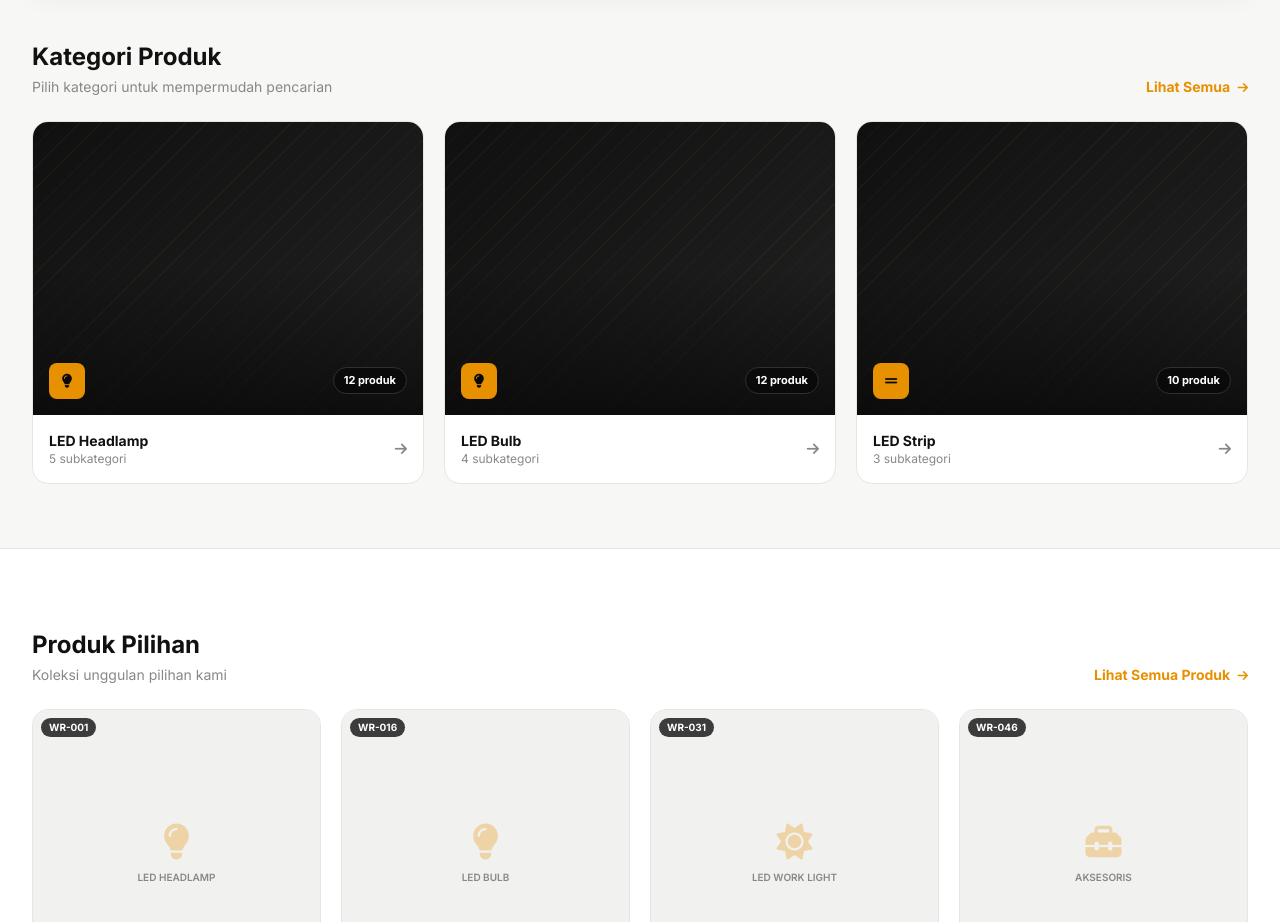
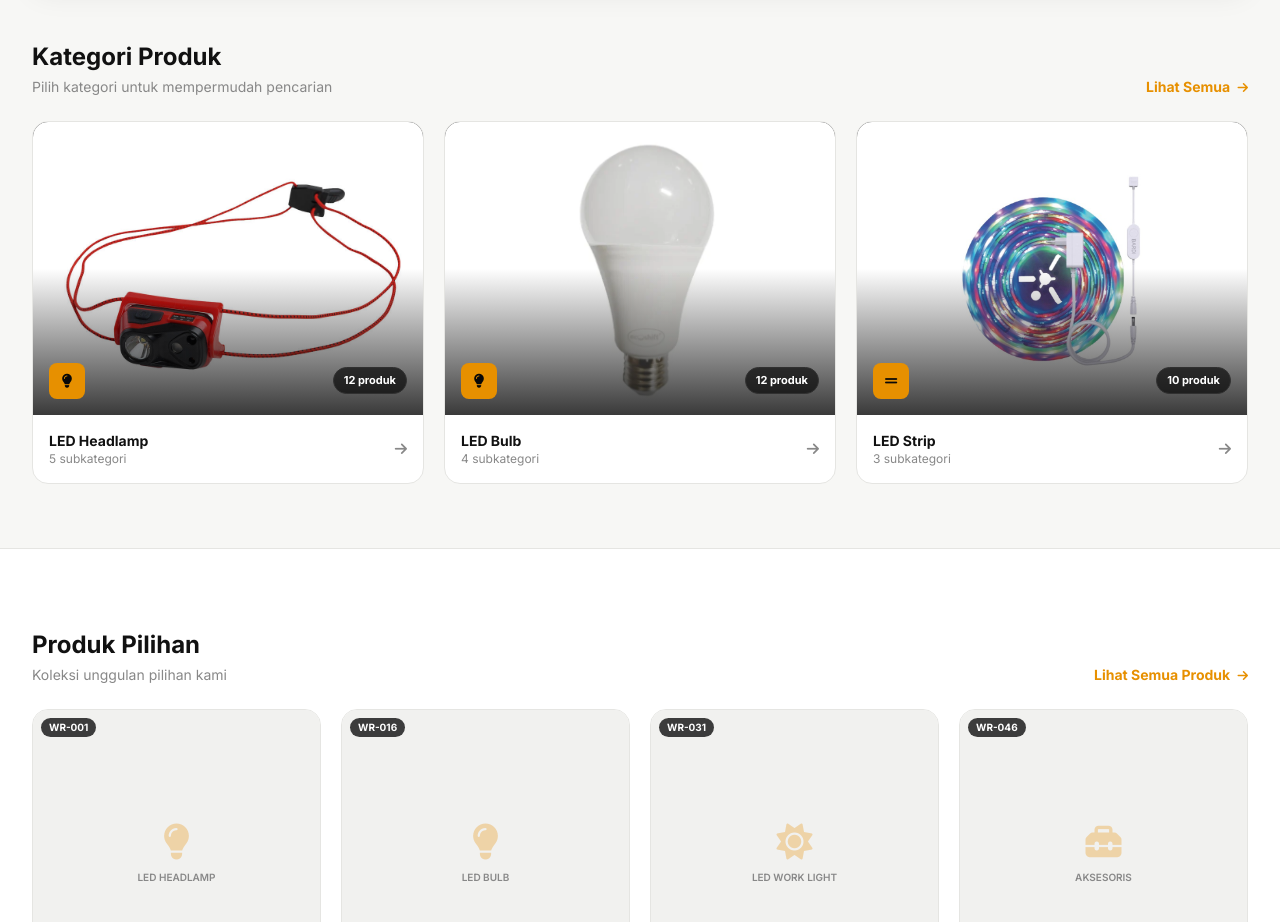
Before and after one commit to Spinotek-Organization/prototype-spinotek, a plain HTML site: page katalog-produk-otomotif/index.html in a window 1280 px wide. Shown: the part 900-1822 px from the top of the page. Drawn offline with nearby package versions, Linux system fonts and the light colour scheme.

Commit message:
feat(katalog-produk-otomotif): add LED product category images
- Add LED Headlamp, LED Bulb, and LED Strip product images to assets
- Create CAT_IMAGES mapping object for category-to-image asset linking
- Update category rendering logic to use custom images with fallback to generated slugs
- Improve visual consistency of product catalog with dedicated category imagery

```diff
--- a/katalog-produk-otomotif/index.html
+++ b/katalog-produk-otomotif/index.html
@@ -931,6 +931,7 @@ return '<div class="bg-white rounded-2xl border border-lt-border overflow-hidden
 '</div></div>';
 }
 
+const CAT_IMAGES = { 'LED Headlamp': 'assets/led-headlamp.jpg', 'LED Bulb': 'assets/led-bulb.webp', 'LED Strip': 'assets/led-strip.jpg' };
 function renderLandingCats() {
 const el = document.getElementById('landing-cats');
 if (!el) return;
@@ -942,7 +943,7 @@ const slug = c.name.toLowerCase().replace(/[^a-z0-9]+/g, '-').replace(/^-+|-+$/g
 return '<button onclick="filterByCat(\'' + c.name.replace(/'/g, "\\'") + '\')" class="group text-left bg-white rounded-2xl border border-lt-border overflow-hidden hover:shadow-[0_8px_30px_rgba(0,0,0,0.08)] transition">' +
 '<div class="relative aspect-[4/3] bg-gradient-to-br from-dark-900 to-dark-700 overflow-hidden">' +
 '<div class="absolute inset-0 pat-racing opacity-60"></div>' +
-'<img src="assets/category-' + slug + '.jpg" alt="' + c.name + '" class="absolute inset-0 w-full h-full object-cover group-hover:scale-105 transition duration-300" onerror="this.remove()" />' +
+'<img src="' + (CAT_IMAGES[c.name] || 'assets/category-' + slug + '.jpg') + '" alt="' + c.name + '" class="absolute inset-0 w-full h-full object-cover group-hover:scale-105 transition duration-300" onerror="this.remove()" />' +
 '<div class="absolute inset-0 bg-gradient-to-t from-dark-950/80 via-transparent to-transparent"></div>' +
 '<div class="absolute left-4 right-4 bottom-4 flex items-center justify-between gap-2">' +
 '<span class="w-9 h-9 rounded-lg bg-primary flex items-center justify-center shrink-0"><i class="fa-solid ' + (c.icon || 'fa-tag') + ' text-dark-950 text-sm"></i></span>' +
```
Also changed, not shown: katalog-produk-otomotif/assets/led-bulb.webp (added), katalog-produk-otomotif/assets/led-headlamp.jpg (added), katalog-produk-otomotif/assets/led-strip.jpg (added).
